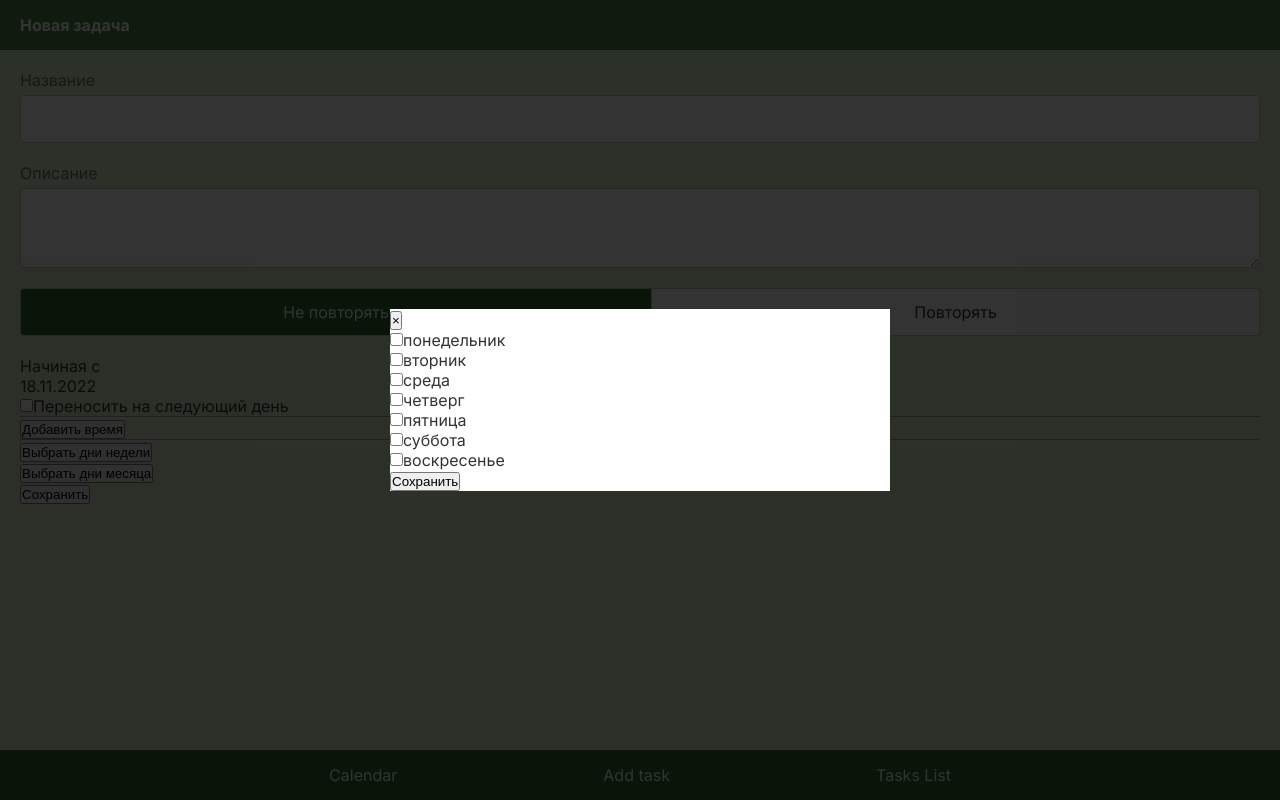
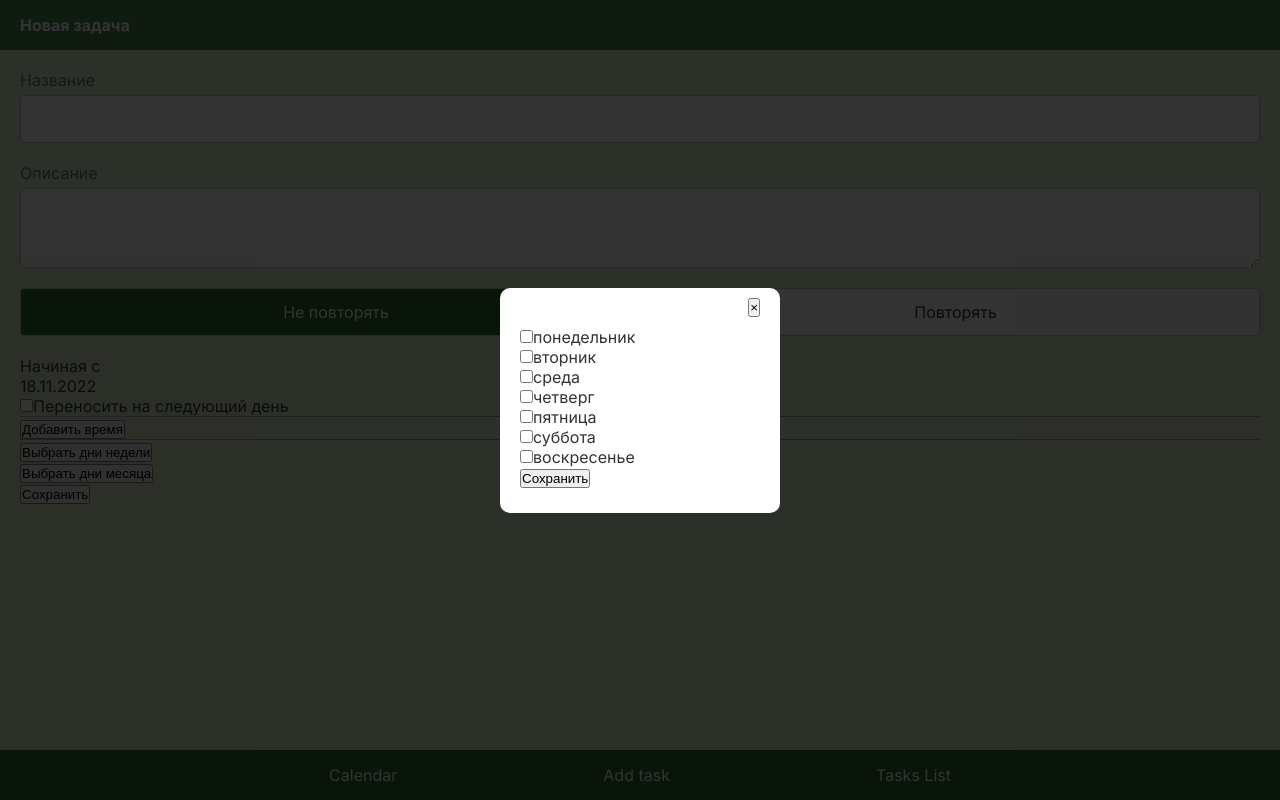
Before and after one commit to mohnatus/planner, a React (Create React App) app: page /task/new in a window 1280 px wide. Both pictures are taken after a click on the button "Выбрать дни недели". Built offline with nearby package versions, Linux system fonts and the light colour scheme.

Commit message:
Modal component WIP

```diff
--- a/src/components/Modal/index.tsx
+++ b/src/components/Modal/index.tsx
@@ -2,10 +2,12 @@ import { MouseEvent, ReactNode, useCallback, useEffect, useRef } from 'react';
 import { createPortal } from 'react-dom';
 import { CSSTransition } from 'react-transition-group';
 import styled from 'styled-components';
-import { SPACING_MD } from '../../style/spacing';
+import { RADIUS_LG } from '../../style/decor';
+import { SPACING_LG, SPACING_MD, SPACING_XS } from '../../style/spacing';
 import { BASE_TIMING_FUNCTION, TRANSITION_LONG } from '../../style/transitions';
 
 export interface ModalProps {
+	width?: number;
 	show: boolean;
 	onClose: () => void;
 	title?: string | ReactNode;
@@ -51,22 +53,35 @@ const ModalWrapper = styled.div`
 	cursor: pointer;
 `;
 
-const ModalContent = styled.div`
+interface ModalContentProps {
+	width?: number;
+}
+
+const ModalContent = styled.div<ModalContentProps>`
 	margin: auto;
 	width: 100%;
-	max-width: 500px;
+	max-width: ${props => props?.width || 280}px;
 	background: white;
 	pointer-events: all;
 	transform: scale(0);
 	transition: transform ${TRANSITION_LONG} ${BASE_TIMING_FUNCTION};
 	cursor: default;
+	padding: ${SPACING_XS}px ${SPACING_MD}px ${SPACING_LG}px;
+	border-radius: ${RADIUS_LG}px;
 
 	.show & {
 		transform: scale(1);
 	}
 `;
 
-export function Modal({ show, onClose, title, children }: ModalProps) {
+const ModalClose = styled.div`
+	display: flex;
+	justify-content: flex-end;
+	margin-right: ${-1 * SPACING_MD / 2};
+	margin-bottom: ${SPACING_XS}px;
+`
+
+export function Modal({ width, show, onClose, title, children }: ModalProps) {
 	const modalRef = useRef<null | HTMLDivElement>(null);
 
 	const closeOnEscapeKeydown = useCallback(
@@ -103,13 +118,12 @@ export function Modal({ show, onClose, title, children }: ModalProps) {
 			<ModalRoot ref={modalRef}>
 				<ModalMask></ModalMask>
 				<ModalWrapper onClick={onWrapperClick}>
-					<ModalContent>
-						<div>
-							<button onClick={onClose}>&times;</button>
-						</div>
+					<ModalContent width={width}>
+						<ModalClose>
+							<button type="button" onClick={onClose}>&times;</button>
+						</ModalClose>
 						{title && <div>{title}</div>}
 						<div>{children}</div>
-						<div></div>
 					</ModalContent>
 				</ModalWrapper>
 			</ModalRoot>
```
